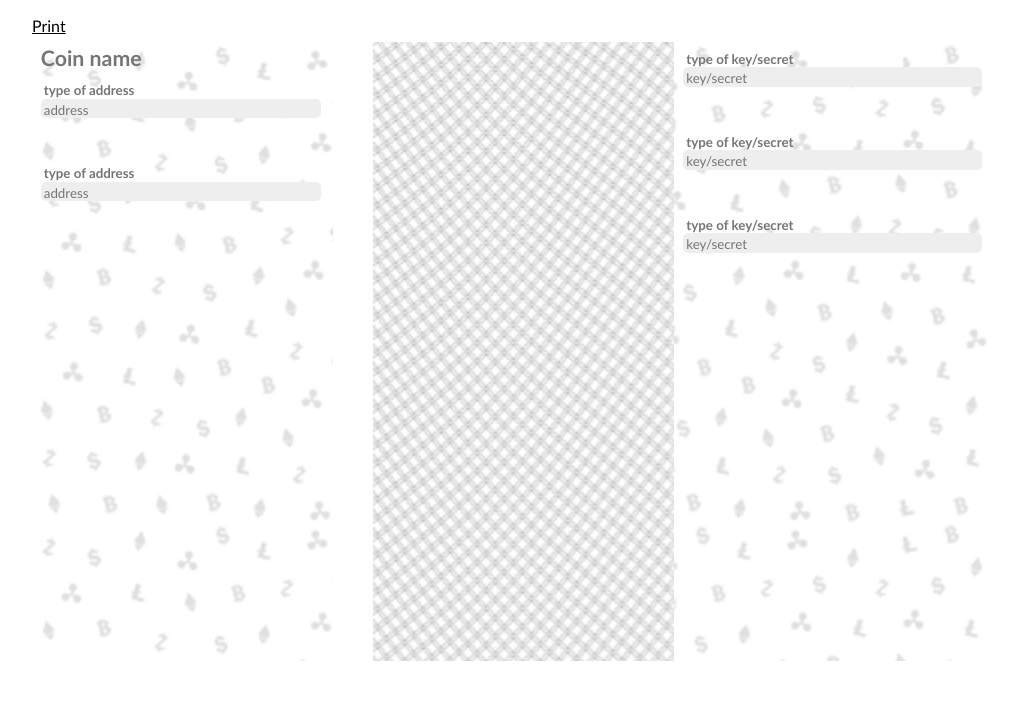
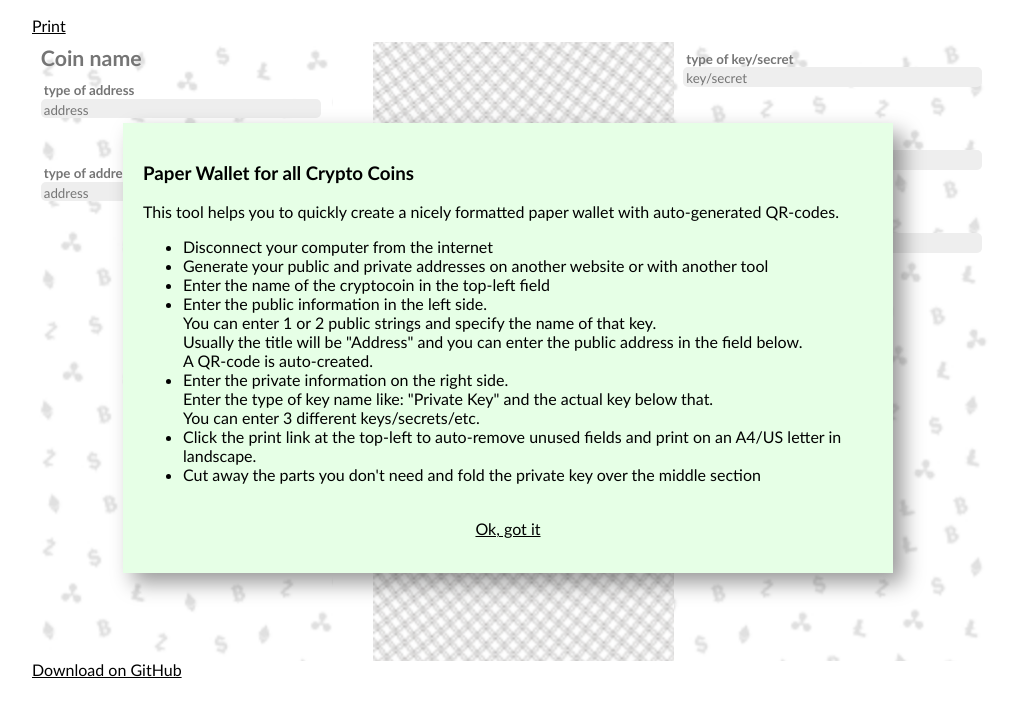
Before and after one commit to bbreukelen/paperwallet, a plain HTML site: page index.html in a window 1280 px wide. Both pictures are taken after a click on the element "Print". Shown: the whole page, without its empty margins (7-1024 px from the left). Drawn offline with Linux system fonts and the light colour scheme.

Commit message:
Added help text

```diff
--- a/index.html
+++ b/index.html
@@ -31,6 +31,12 @@ input { font-weight: bold; margin-bottom: -1px; background: none; }
 #coinTitle { font-size: 16pt; padding: 10px 0 0 10px; }
 div.qr { display: inline-block; background: #ffffff; }
 #printBut { position: absolute; top: 16px; left: 39px; cursor: pointer; text-decoration: underline; }
+div.footer { position: absolute; top: 660px; left: 39px; }
+div.help {
+    position: absolute; top: 123px; left: 130px; width: 730px; height: 410px; padding: 20px; background: #e6ffe6;
+    box-shadow: 10px 10px 20px rgba(0,0,0,0.4); -moz-box-shadow: 10px 10px 20px rgba(0,0,0,0.4); -webkit-box-shadow: 10px 10px 20px rgba(0,0,0,0.4);
+}
+a { color: black; }
 </style>
 <script type="text/javascript" src="jquery-3.2.1.min.js"></script>
 <script type="text/javascript" src="qrcode.min.js"></script>
@@ -78,6 +84,29 @@ div.qr { display: inline-block; background: #ffffff; }
         </div>
     </div>
 </div>
-<div id="printBut">Print</div>
+<div id="printBut" class="hideonprint">Print</div>
+<div class="footer hideonprint">
+	<a href="https://github.com/bbreukelen/paperwallet" target="_blank">Download on GitHub</a>
+</div>
+<div class="help">
+	<h3>Paper Wallet for all Crypto Coins</h3>
+	This tool helps you to quickly create a nicely formatted paper wallet with auto-generated QR-codes.<br/>
+	<ul>
+		<li>Disconnect your computer from the internet</li>
+		<li>Generate your public and private addresses on another website or with another tool</li>
+		<li>Enter the name of the cryptocoin in the top-left field</li>
+		<li>Enter the public information in the left side.<br/>
+				You can enter 1 or 2 public strings and specify the name of that key.<br/>
+				Usually the title will be "Address" and you can enter the public address in the field below.<br/>
+				A QR-code is auto-created.</li>
+		<li>Enter the private information on the right side.<br/>
+				Enter the type of key name like: "Private Key" and the actual key below that.<br/>
+				You can enter 3 different keys/secrets/etc.</li>
+		<li>Click the print link at the top-left to auto-remove unused fields and print on an A4/US letter in landscape.</li>
+		<li>Cut away the parts you don't need and fold the private key over the middle section</li>
+	</ul>
+	<br/>
+	<center><a href="javascript:closeHelp();">Ok, got it</a></center>
+</div>
 </body>
 </html>
--- a/paper.js
+++ b/paper.js
@@ -1,13 +1,16 @@
 var qrSize = 150,
   qrColor = "#000000",
   qrCorrLevel = QRCode.CorrectLevel.Q;
+
+
+function closeHelp() {
+	$(".help").hide();
+}
 
 function autosize(){
   var el = this;
   setTimeout(function(){
     el.style.cssText = 'height:1em; padding:0';
-    // for box-sizing other than "content-box" use:
-    // el.style.cssText = '-moz-box-sizing:content-box';
     el.style.cssText = 'height:' + el.scrollHeight + 'px';
   },0);
 }
@@ -36,7 +39,7 @@ function makeQR() {
 }
 
 function printPage() {
-  $("#printBut").hide();
+  $(".hideonprint").hide();
   $("input, textarea").each(function(nr, el) {
     el = $(el);
     if (el.val() === "") { el.hide(); }
@@ -44,7 +47,7 @@ function printPage() {
   window.print();
 
   setTimeout(function() {
-    $("#printBut, input, textarea").show();
+    $(".hideonprint, input, textarea").show();
   }, 0);
 }
 
```
